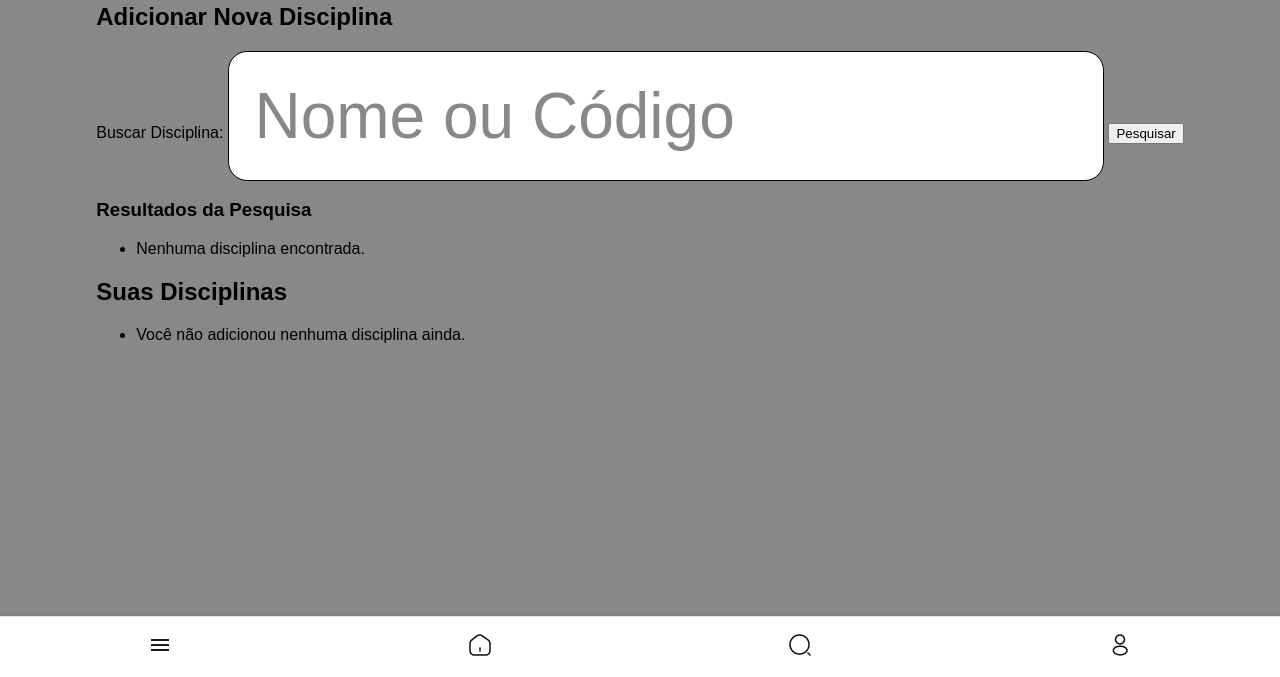
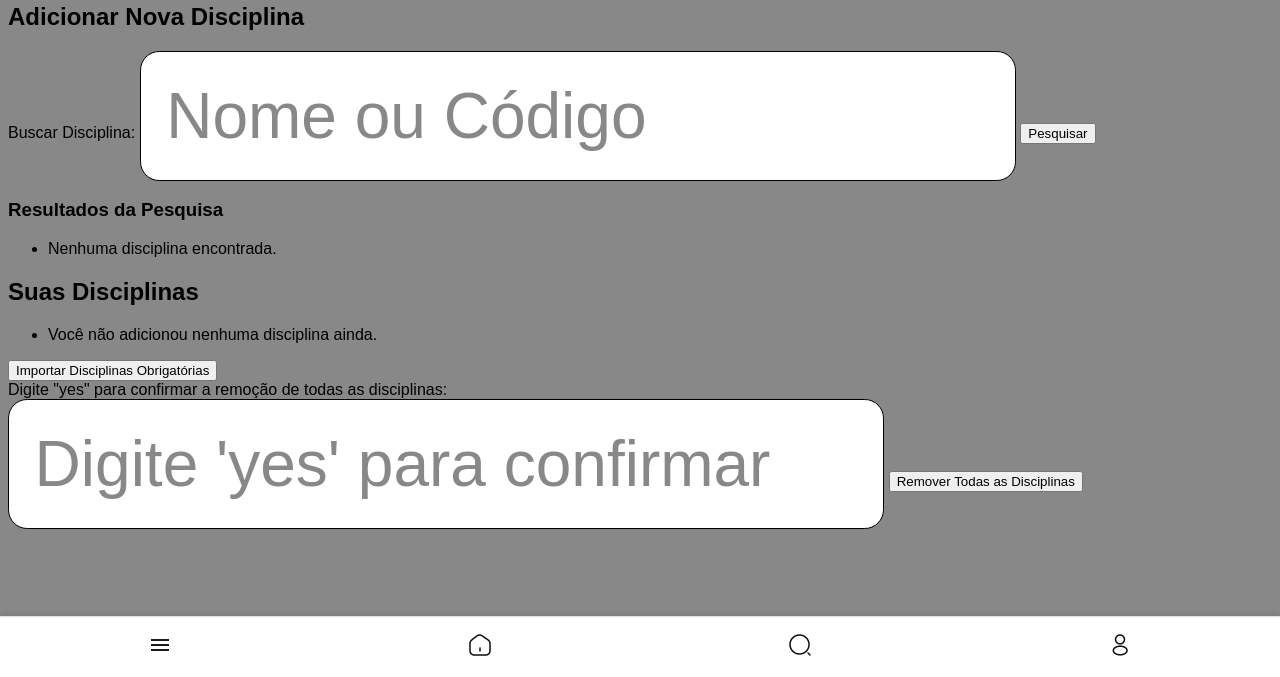
Before and after one commit to mogab12/Locus, a Django app: page /disciplinas/ in a window 1280 px wide. Shown: the part 123-800 px from the top of the page. Run offline with Django 4.2, Linux system fonts and the light colour scheme; a user stored in the database is signed in; data comes from the database, SQL or seed files in the repository; both versions use the stored data as it was after the commit.

Commit message:
Permitir adição de disciplinas padrão

```diff
--- a/core/views.py
+++ b/core/views.py
@@ -3,6 +3,7 @@ from django.contrib.auth.decorators import login_required
 from django.shortcuts import render, redirect
 from django.contrib.auth import authenticate, login
 from django.db.models import Q
+from django.contrib import messages
 from .forms import CustomUserCreationForm, UserProfileForm
 from django.http import HttpResponseForbidden
 from .models import Disciplina, UserDiscipline
@@ -86,6 +87,24 @@ def disciplinas(request):
             disciplina_id = request.POST.get('disciplina_id')
             UserDiscipline.objects.filter(user=request.user, disciplina_id=disciplina_id).delete()
 
+        elif 'importar_obrigatorias' in request.POST:
+            # Importar disciplinas obrigatórias
+            curso = request.user.curso
+            semestre = request.user.semestre
+            obrigatorias = Disciplina.objects.filter(curso=curso, semestre=semestre, tipo='Obrigatória')
+            for disciplina in obrigatorias:
+                UserDiscipline.objects.get_or_create(user=request.user, disciplina=disciplina)
+            messages.success(request, 'Disciplinas obrigatórias importadas com sucesso!')
+
+        elif 'remover_todas' in request.POST:
+            # Verificação de duas etapas para remover todas
+            confirm_remove = request.POST.get('confirm_remove')
+            if confirm_remove == 'yes':
+                UserDiscipline.objects.filter(user=request.user).delete()
+                messages.success(request, 'Todas as disciplinas foram removidas.')
+            else:
+                messages.error(request, 'Confirmação necessária para remover todas as disciplinas.')
+
     if query:
         all_results = Disciplina.objects.filter(
             Q(nome__icontains=query) | Q(codigo__icontains=query)
--- a/templates/core/disciplinas.html
+++ b/templates/core/disciplinas.html
@@ -5,6 +5,14 @@
 {% block content %}
     <h1>Disciplinas</h1>
     <p>Aqui você encontrará informações sobre as disciplinas disponíveis.</p>
+
+    {% if messages %}
+        <ul class="messages">
+            {% for message in messages %}
+                <li{% if message.tags %} class="{{ message.tags }}"{% endif %}>{{ message }}</li>
+            {% endfor %}
+        </ul>
+    {% endif %}
 
     <h2>Adicionar Nova Disciplina</h2>
     <form method="get">
@@ -45,4 +53,16 @@
         {% endfor %}
     </ul>
 
+    <form method="post" class="import-form">
+        {% csrf_token %}
+        <button type="submit" name="importar_obrigatorias">Importar Disciplinas Obrigatórias</button>
+    </form>
+
+    <form method="post" class="remove-all-form">
+        {% csrf_token %}
+        <label for="confirm-remove">Digite "yes" para confirmar a remoção de todas as disciplinas:</label>
+        <input type="text" name="confirm_remove" id="confirm-remove" placeholder="Digite 'yes' para confirmar">
+        <button type="submit" name="remover_todas">Remover Todas as Disciplinas</button>
+    </form>
+
 {% endblock %}
```
Also changed, not shown: db.sqlite3.
